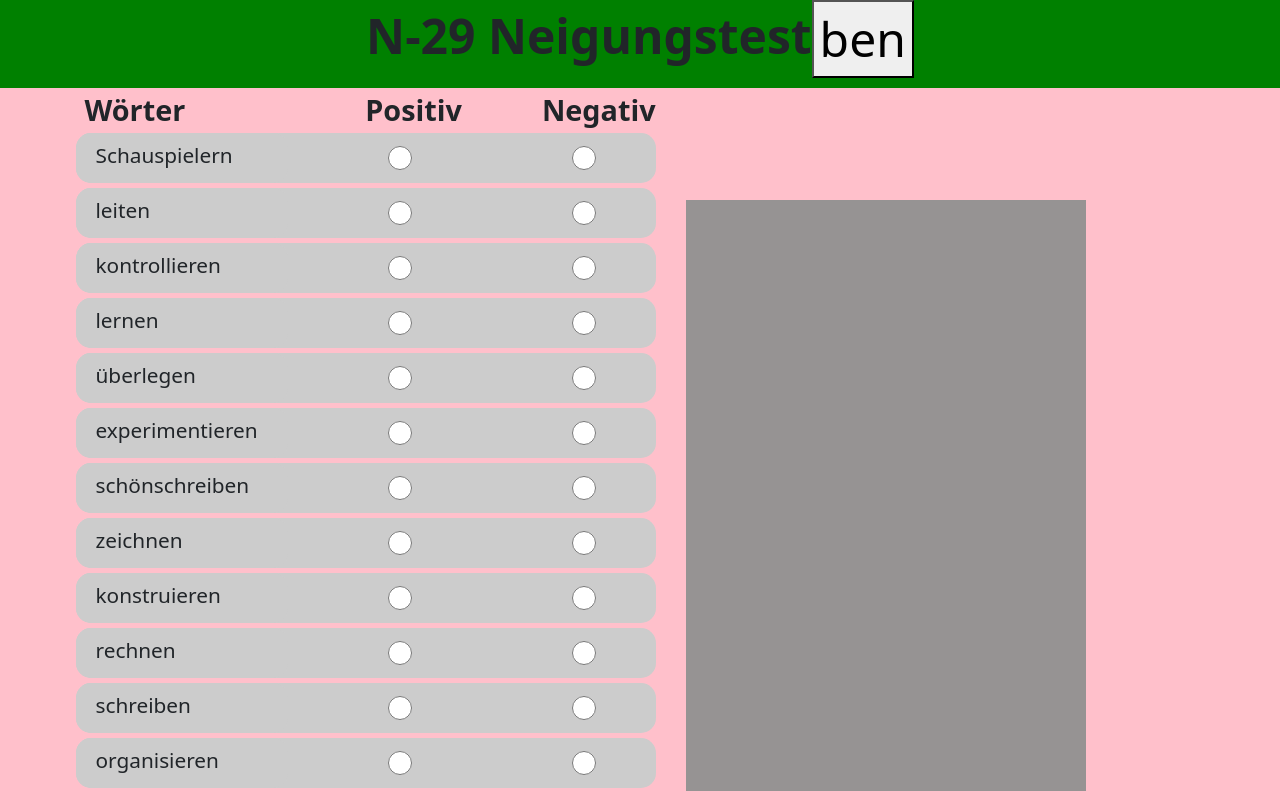
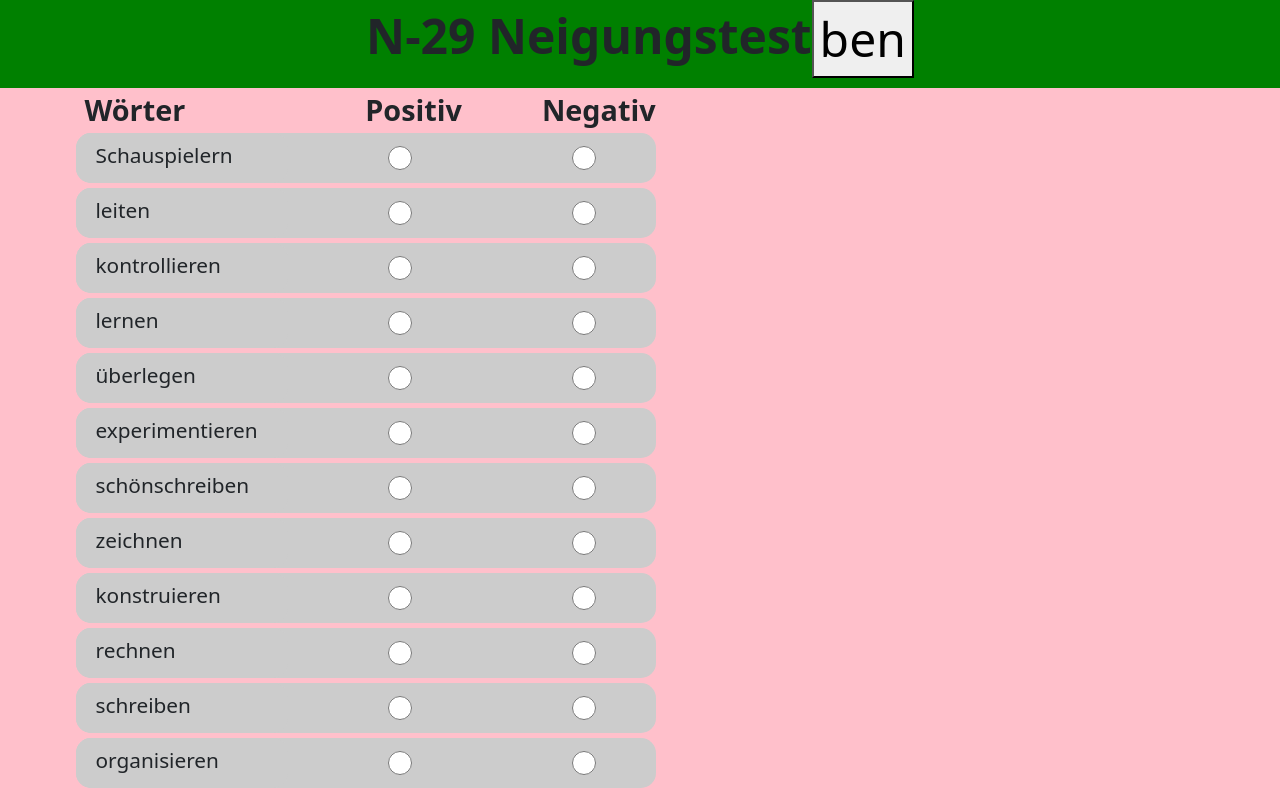
Before and after one commit to ErixXxYeas/MonkeyLab, a React (Create React App) app: page / in a window 1280 px wide. Shown: the top 791 px of the page. Built offline with nearby package versions, Linux system fonts and the light colour scheme.

Commit message:
feature - TdoT

```diff
--- a/src/modules/selectedWordList.module.css
+++ b/src/modules/selectedWordList.module.css
@@ -3,5 +3,5 @@
   right: 120px;
   width: 400px;
   height: 600px;
-  background-color: #969393;
+  /*background-color: #969393;*/
 }
```
